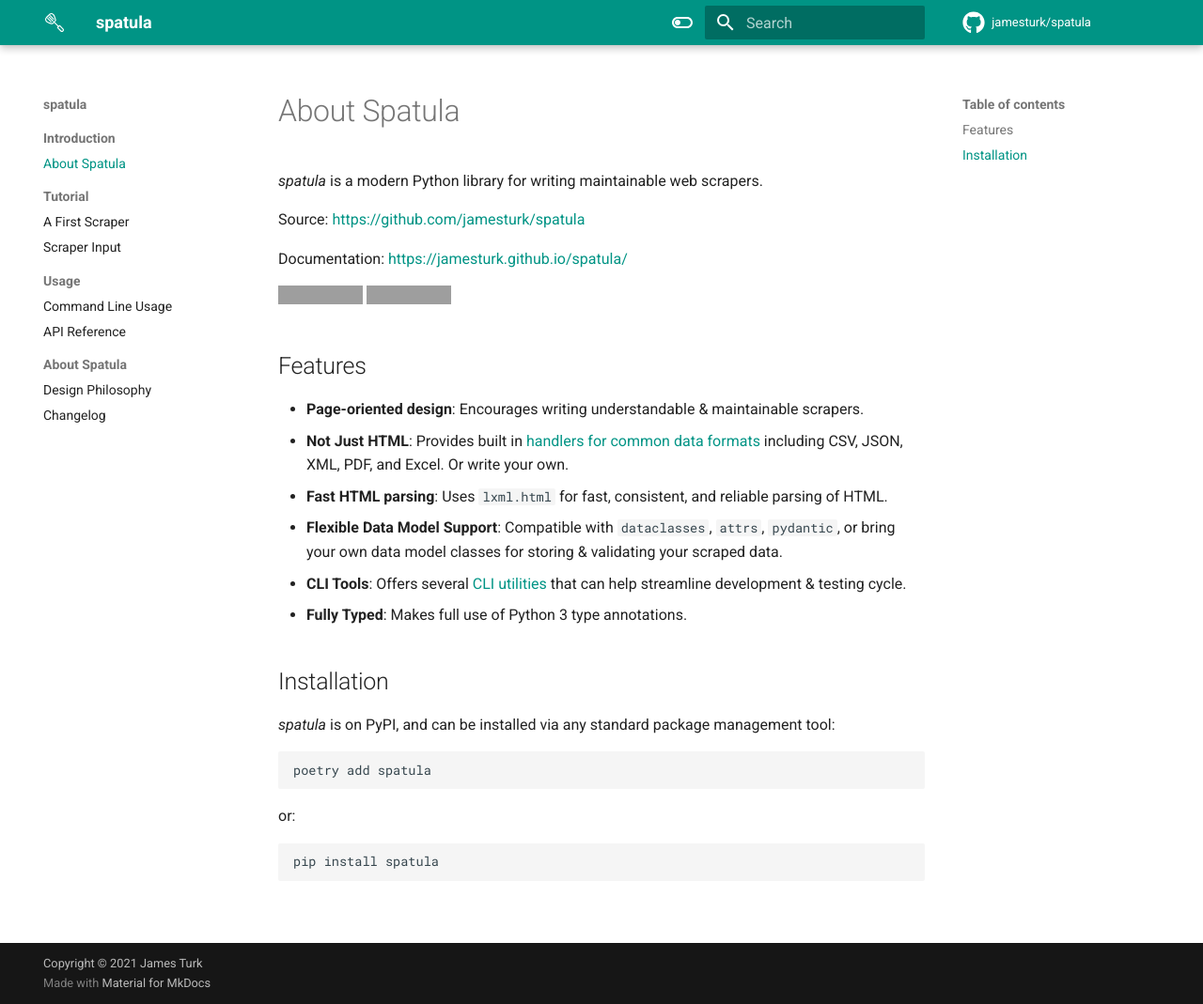
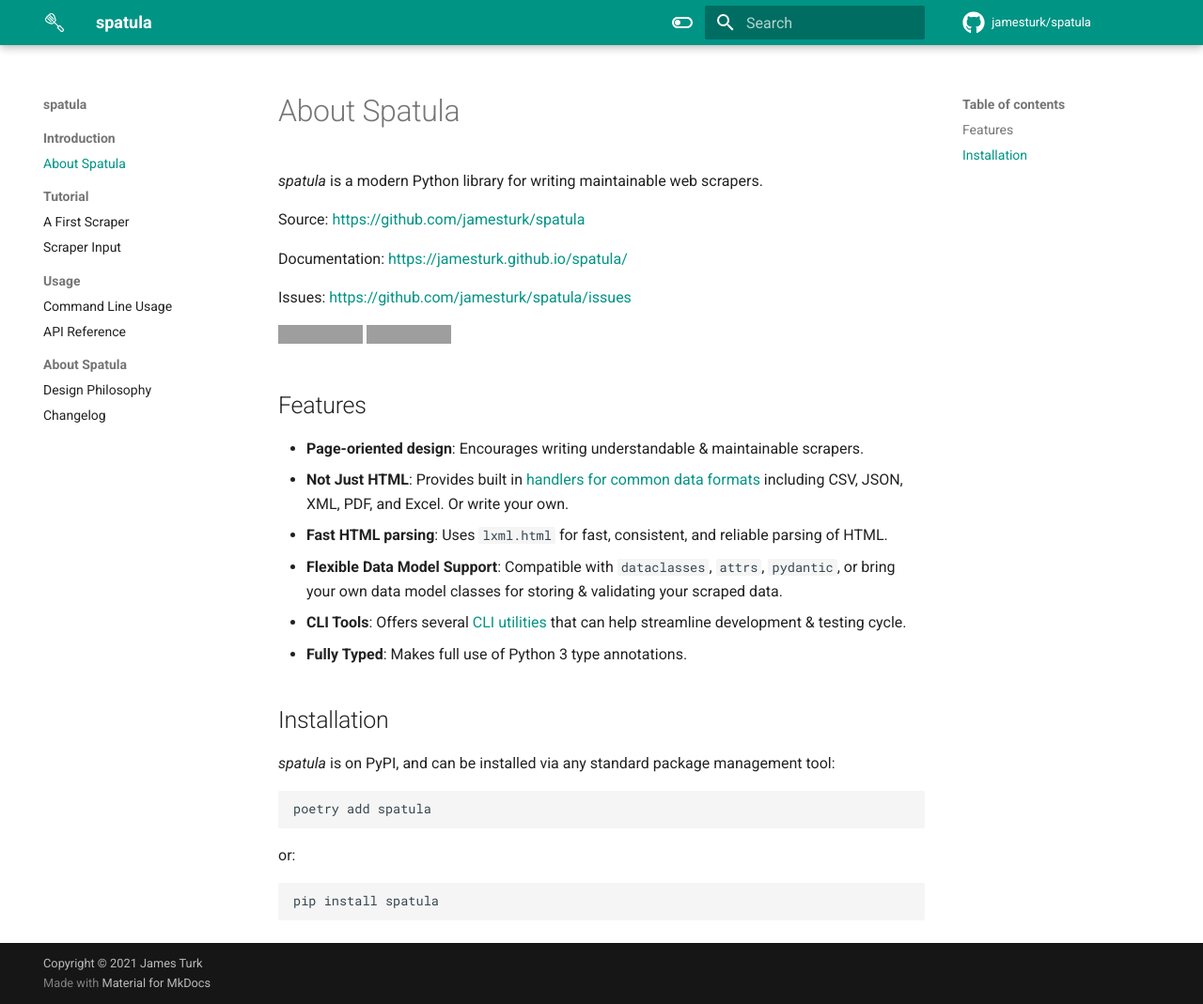
Before and after one commit to jamesturk/spatula, an MkDocs documentation site: the page built from docs/index.md, in a window 1280 px wide and 1069 px high. Shown: the whole window at 94% size. Built offline with MkDocs 1.6.1 and Material for MkDocs 9.7.7, drawn with Linux system fonts in a browser that asks for light colours; comment, search, counter and statistics services are not loaded; some of the changed lines change nothing that is shown; grey boxes are pictures that could not be loaded.

Commit message:
fix edit URL, add issues link

```diff
--- a/docs/index.md
+++ b/docs/index.md
@@ -5,6 +5,8 @@
 Source: [https://github.com/jamesturk/spatula](https://github.com/jamesturk/spatula)
 
 Documentation: [https://jamesturk.github.io/spatula/](https://jamesturk.github.io/spatula/)
+
+Issues: [https://github.com/jamesturk/spatula/issues](https://github.com/jamesturk/spatula/issues)
 
 [![PyPI badge](https://badge.fury.io/py/spatula.svg)](https://badge.fury.io/py/spatula)
 [![Test badge](https://github.com/jamesturk/spatula/workflows/Test%20&%20Lint/badge.svg)](https://github.com/jamesturk/spatula/actions?query=workflow%3A%22Test+%26+Lint%22)
--- a/mkdocs.yml
+++ b/mkdocs.yml
@@ -6,6 +6,7 @@ site_description: >-
 copyright: Copyright &copy; 2021 James Turk
 repo_url: https://github.com/jamesturk/spatula
 repo_name: jamesturk/spatula
+edit_uri: edit/main/docs/
 
 theme:
   logo: assets/white-spatula.svg
```
